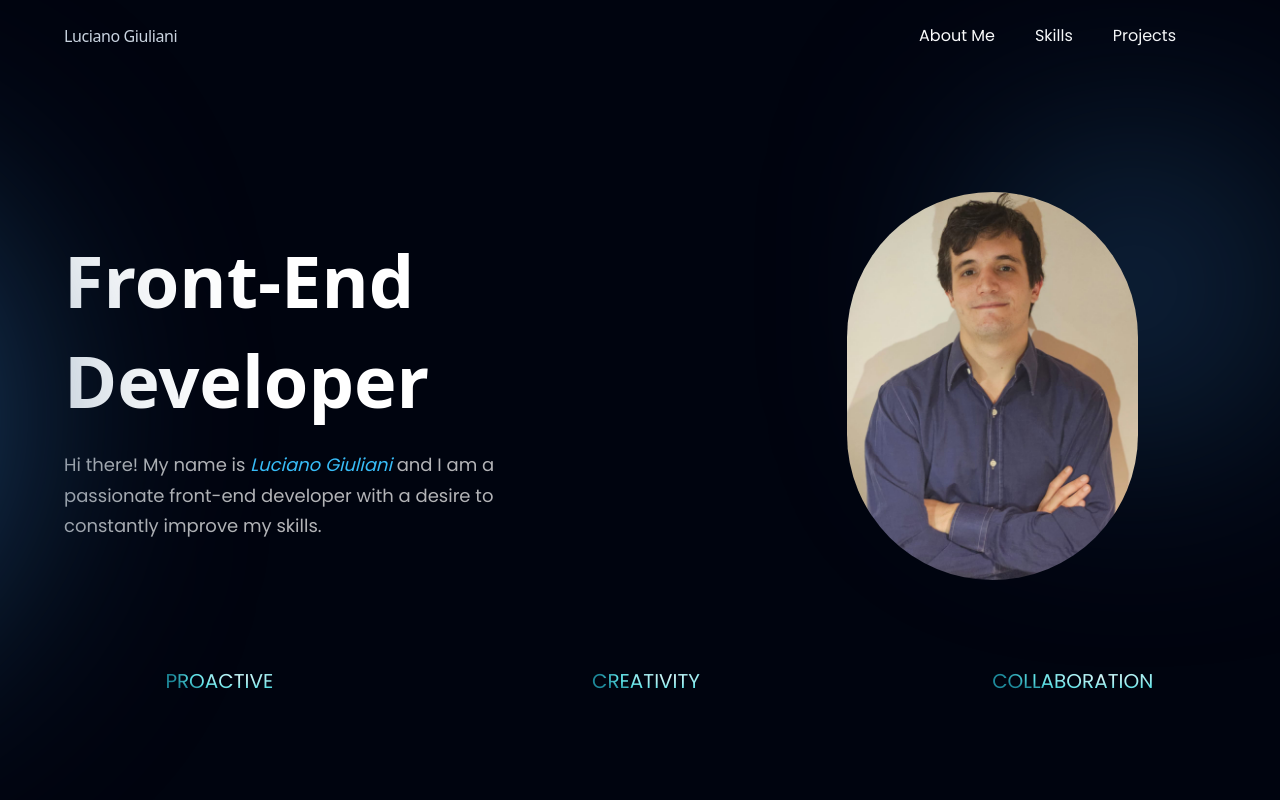
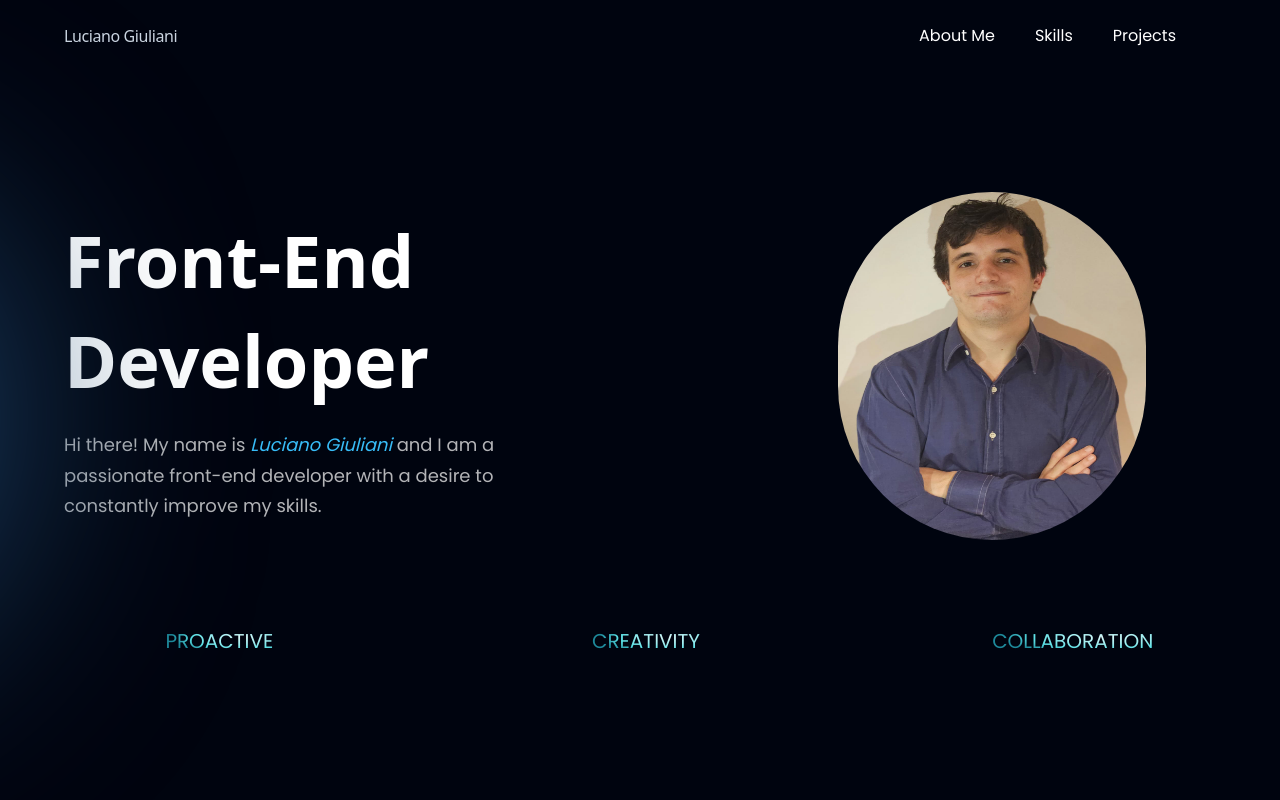
Before and after one commit to LuchoGiuliani/PortfolioLuciano, a React (Vite) app: page / in a window 1280 px wide. Shown: the top 800 px of the page. Built offline with nearby package versions, Linux system fonts and the light colour scheme.

Commit message:
Cambios en el hero

```diff
--- a/src/components/Hero.jsx
+++ b/src/components/Hero.jsx
@@ -7,8 +7,7 @@ const Hero = () => (
   <section id="home" className={`flex md:flex-row flex-col ${styles.paddingY}   `}>
      <div className="absolute z-[0] w-[60%] h-[60%] -left-[60%] rounded-full blue__gradient">
     </div>
-     <div className="absolute z-[0] w-[220px] h-[220px] left-[80%] rounded-full blue__gradient">
-    </div>
+
 
 
 
@@ -36,7 +35,7 @@ const Hero = () => (
       <img
         src={perfil}
         alt="perfil"
-        className=" p-2 sm:p-4  saturate-60 h-[420px]  rounded-full z-[5]"
+        className=" p-2 sm:p-4  saturate-60 h-[380px] w-[340px]  rounded-[180px] z-[5]"
       />
       {/* <div className="absolute z-[0] w-[20%] h-[25%] top-10 pink__gradient"></div>
       <div className="absolute z-[1] w-[60%] h-[80%] rounded-full top-10 bottom-40 white__gradient"></div>
```
